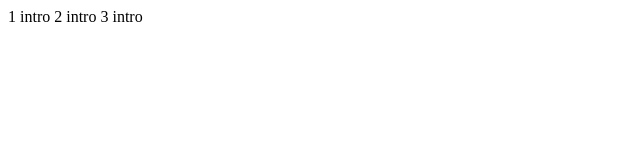
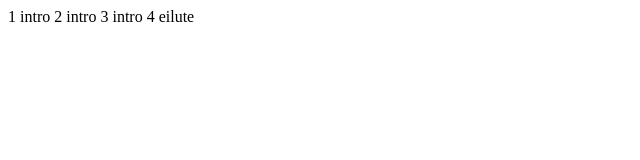
Before and after one commit to front-end-by-rimantas/9-grupe-intro, a plain HTML site: page index.html in a window 1280 px wide. Shown: the full height of the page, 0-640 px from the left. Drawn offline with Linux system fonts and the light colour scheme.

Commit message:
prideta ketvirta eilute

```diff
--- a/index.html
+++ b/index.html
@@ -10,5 +10,6 @@
     1 intro
     2 intro
     3 intro
+    4 eilute
 </body>
 </html>
```
